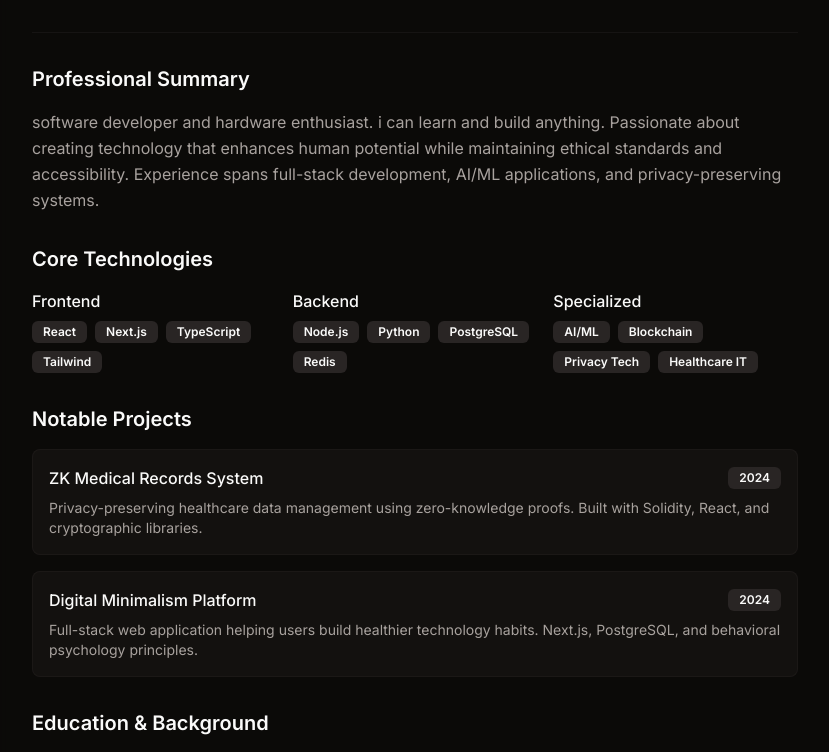
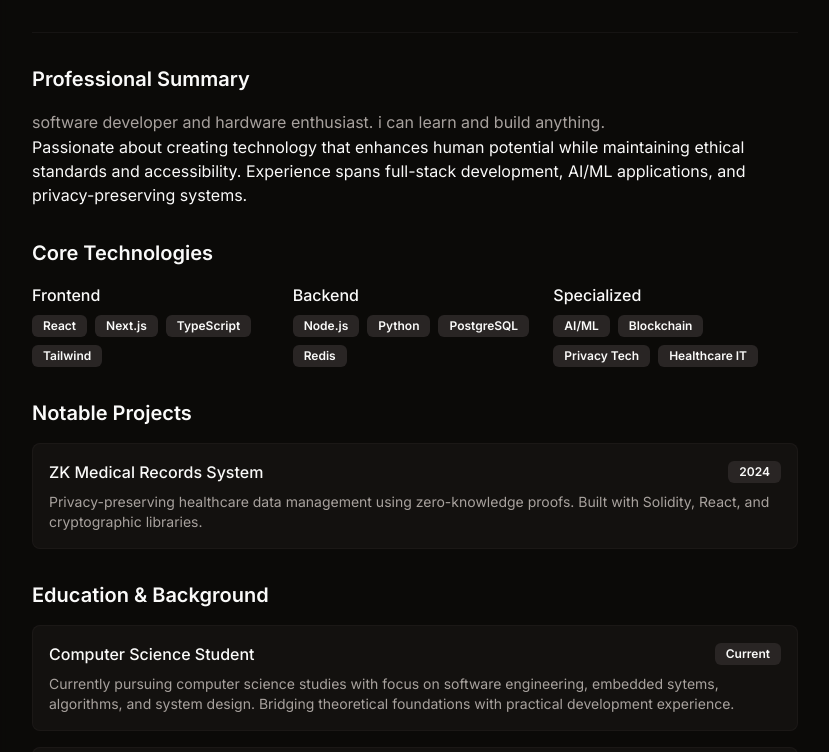
Before and after one commit to psychemist/psychemist.github.io, a Next.js app: page /resume in a window 1280 px wide. Shown: the part 582-1334 px from the top of the page, without its empty margins (225-1054 px from the left). Built offline with nearby package versions, Linux system fonts and the light colour scheme; no server answers.

Commit message:
feat: fix resume

```diff
--- a/app/(site)/resume/page.tsx
+++ b/app/(site)/resume/page.tsx
@@ -82,7 +82,9 @@ export default function ResumePage() {
             <div className="mb-8">
               <h3 className="text-xl font-semibold text-foreground mb-4">Professional Summary</h3>
               <p className="text-muted-foreground leading-relaxed">
-                {site.bioFormal} Passionate about creating technology that enhances human potential while
+                {site.bioFormal}
+              </p>
+              <p>Passionate about creating technology that enhances human potential while
                 maintaining ethical standards and accessibility. Experience spans full-stack development,
                 AI/ML applications, and privacy-preserving systems.
               </p>
@@ -141,29 +143,32 @@ export default function ResumePage() {
                     Built with Solidity, React, and cryptographic libraries.
                   </p>
                 </div>
-
-                <div className="p-4 rounded-lg bg-muted/30 border border-border/40">
-                  <div className="flex items-center justify-between mb-2">
-                    <h4 className="font-medium text-foreground">Digital Minimalism Platform</h4>
-                    <Badge variant="secondary">2024</Badge>
-                  </div>
-                  <p className="text-sm text-muted-foreground">
-                    Full-stack web application helping users build healthier technology habits.
-                    Next.js, PostgreSQL, and behavioral psychology principles.
-                  </p>
-                </div>
               </div>
             </div>
 
             {/* Education & Background */}
             <div>
               <h3 className="text-xl font-semibold text-foreground mb-4">Education & Background</h3>
-              <div className="p-4 rounded-lg bg-muted/30 border border-border/40">
-                <h4 className="font-medium text-foreground">Medical Doctor (MD)</h4>
-                <p className="text-sm text-muted-foreground">
-                  Medical degree provides unique perspective on healthcare technology challenges
-                  and human-centered design principles.
-                </p>
+              <div className="space-y-4">
+                <div className="p-4 rounded-lg bg-muted/30 border border-border/40">
+                  <div className="flex items-center justify-between mb-2">
+                    <h4 className="font-medium text-foreground">Computer Science Student</h4>
+                    <Badge variant="secondary">Current</Badge>
+                  </div>
+                  <p className="text-sm text-muted-foreground">
+                    Currently pursuing computer science studies with focus on software engineering,
+                    embedded sytems, algorithms, and system design. Bridging theoretical foundations
+                    with practical development experience.
+                  </p>
+                </div>
+
+                <div className="p-4 rounded-lg bg-muted/30 border border-border/40">
+                  <h4 className="font-medium text-foreground">Medical Doctor (M.B.B.S, Nigeria)</h4>
+                  <p className="text-sm text-muted-foreground">
+                    Medical degree provides unique perspective on healthcare technology challenges
+                    and human-centered design principles.
+                  </p>
+                </div>
               </div>
             </div>
           </Card>
```
